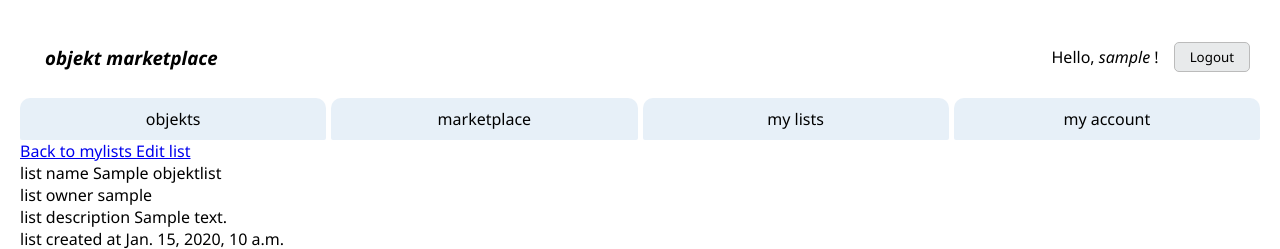
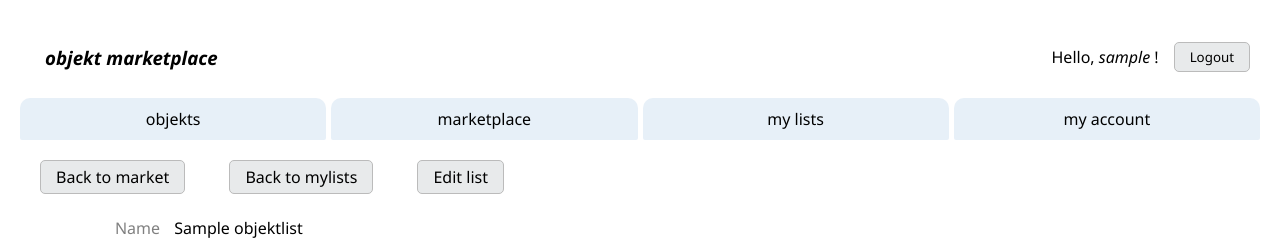
Before and after one commit to aomou/objekt-marketplace, a Django app: page /marketplace/list/1 in a window 1280 px wide. Shown: the top 249 px of the page. Run offline with Django 5.2, Linux system fonts and the light colour scheme; a user stored in the database is signed in; data comes from the database, SQL or seed files in the repository; tables that the repository leaves empty hold one stand-in row (values such as "Sample post"); parts of the project's set-up code (start-up, migrations or seed data) failed here and were passed over; some web fonts are replaced.

Commit message:
Fix details css

```diff
--- a/apps/marketplace/views.py
+++ b/apps/marketplace/views.py
@@ -43,7 +43,7 @@ class ObjektListView(LoginRequiredMixin, ListView):  # for 類別型 CBV (Class
         return ObjektList.objects.filter(owner=self.request.user).order_by('-created_at')
 
 # details
-class ObjektListDetailsView(LoginRequiredMixin, DetailView):
+class ObjektListDetailsView(DetailView):
     model = ObjektList
     template_name = 'marketplace/details.html'
     context_object_name = 'objektlist'
@@ -57,7 +57,7 @@ class ObjektListDetailsView(LoginRequiredMixin, DetailView):
         return context
 
     def get_queryset(self):
-        return ObjektList.objects.filter(owner=self.request.user).all()
+        return ObjektList.objects.all()
 
 
 # CRUD edit list
--- a/static/details.css
+++ b/static/details.css
@@ -1,3 +1,26 @@
+
+/* links  */
+.list-details-links > a {
+    margin: 20px 20px;
+}
+
+/* info */
+.list-info {
+    padding-left: 50px;
+}
+
+.list-info > div > label {
+    display: inline-block;
+    width: 100px;
+    line-height: 1.8;
+    text-align: right;
+    padding-right: 10px;
+    color: grey;
+}
+
+
+
+/* objekts display  */
 .list-objekts-display {
     display: grid;
     grid-template-columns: repeat(4, minmax(100px, 1fr));
--- a/templates/marketplace/details.html
+++ b/templates/marketplace/details.html
@@ -13,21 +13,24 @@
 
 {% block content %}
     <div class="list-details-links">
-        <a href="{% url 'mylists' %}"> Back to mylists </a>
-        <a href="{% url 'update_list' pk=objektlist.pk%}"> Edit list </a>
+        <a href="{% url 'market' %}" class="btn"> Back to market </a>
+        {% if objektlist.owner == request.user %}
+            <a href="{% url 'mylists' %}" class="btn"> Back to mylists </a>
+            <a href="{% url 'update_list' pk=objektlist.pk%}" class="btn"> Edit list </a>
+        {% endif %}
     </div>
     <div class="list-info">
-        <div> <label> list name </label> {{ objektlist.name }} </div>
-        <div> <label> list owner </label> {{ objektlist.owner }} </div>
-        <div> <label> list description </label> {{ objektlist.description }} </div>
-        <div> <label> list created at </label> {{ objektlist.created_at }} </div>
+        <div> <label> Name </label> {{ objektlist.name }} </div>
+        <div> <label> Owner </label> {{ objektlist.owner }} </div>
+        <div> <label> Description </label> {{ objektlist.description }} </div>
+        <div> <label> Created at </label> {{ objektlist.created_at | date:'Y-m-d H:i' }} </div>
         <div>
             {% if objektlist.is_public %}
-                public
+                <label> Status </label> Public
             {% else %}
-                private
+                <label> Status </label> Private
             {% endif %}
-        </div>
+        </div> <br>
 
         <div class="list-objekts-display">
             {% for objekt in objekts %}
--- a/templates/marketplace/market.html
+++ b/templates/marketplace/market.html
@@ -26,6 +26,7 @@
     <div class="display-all-list">
         {% for plist in all_public_lists %}
             <span class="display-one-list">
+                <div> <a href="{% url 'list_details' pk=plist.pk %}" class="list-name-link"> {{ plist.name }} </a> </div>
                 <div> {{ plist }} </div>
                 <div> 共 {{ plist.objekts.all | length }} 張卡 </div>
             </span>
```
